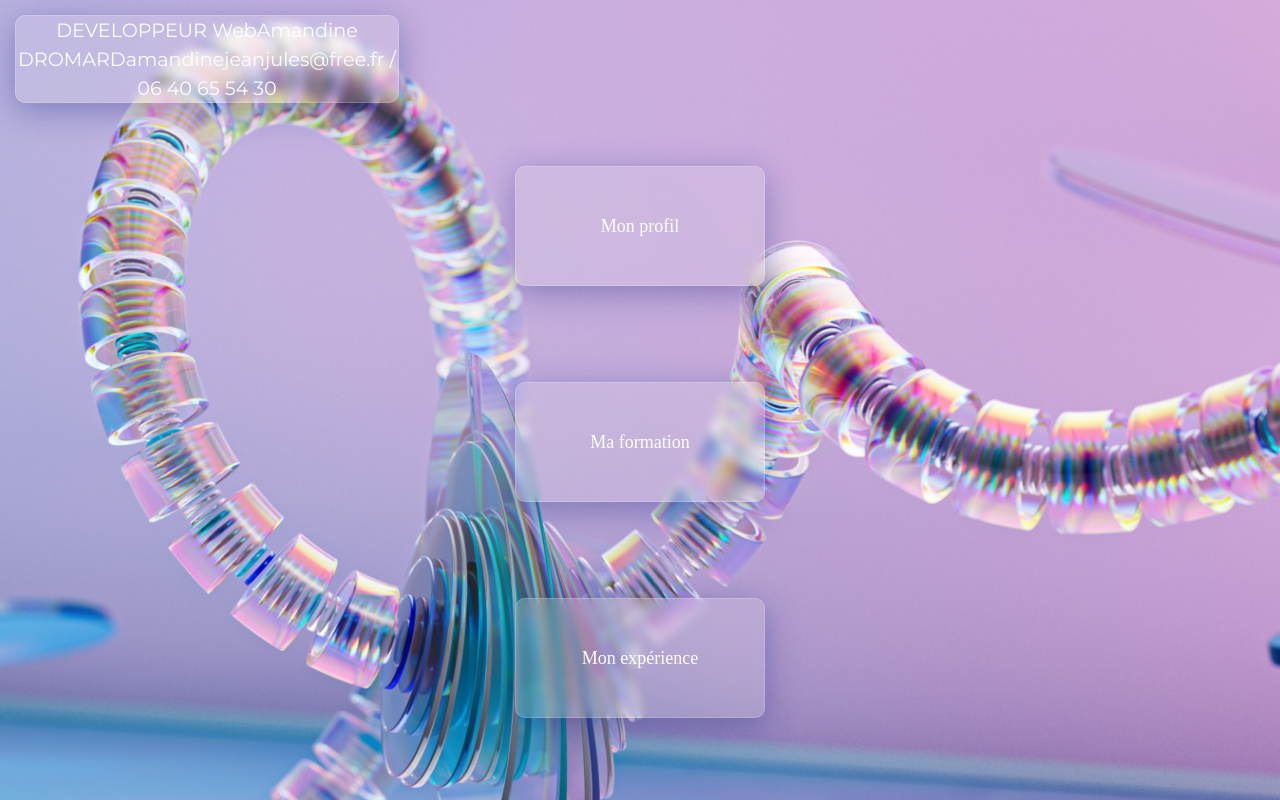
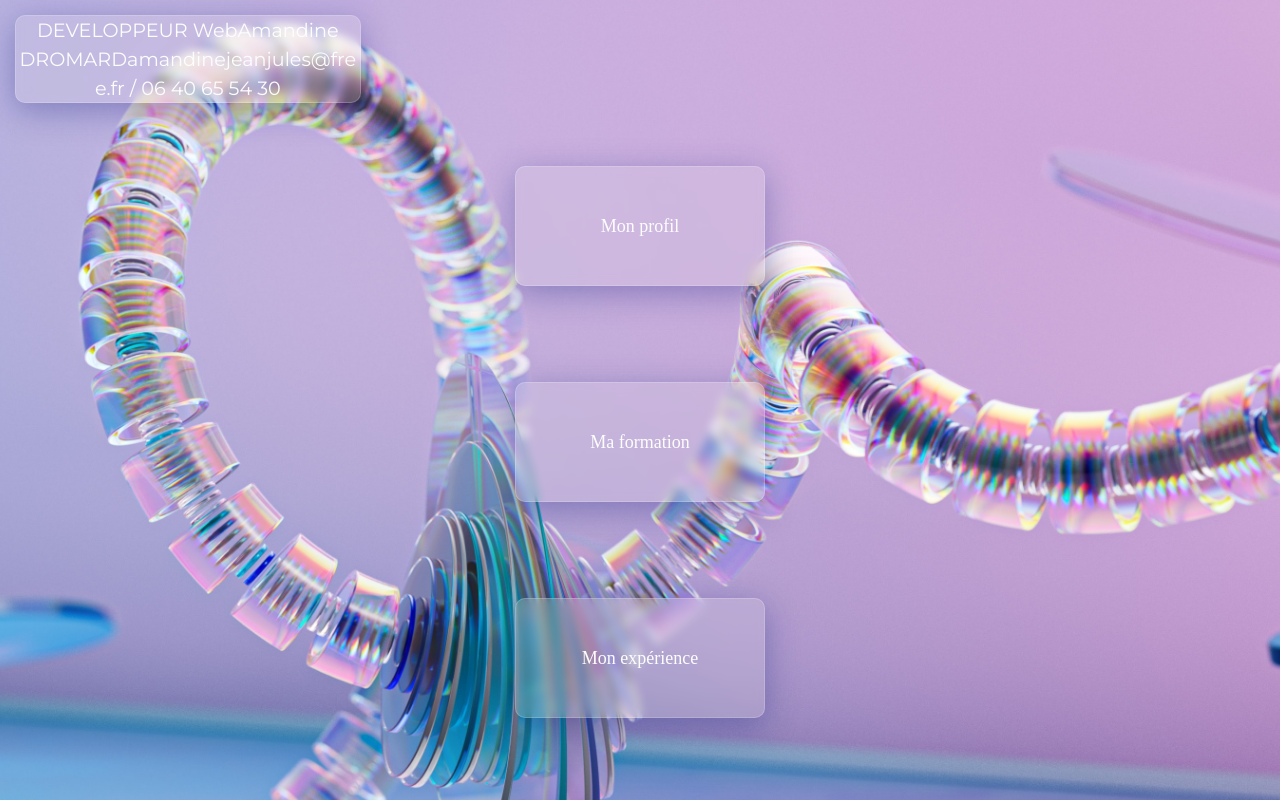
Before and after one commit to Amand04/cv, a React (Create React App) app: page / in a window 1280 px wide. Shown: the top 800 px of the page. Built offline with nearby package versions, Linux system fonts and the light colour scheme; a web font is replaced by a local one.

Commit message:
modif bg

```diff
--- a/src/App.css
+++ b/src/App.css
@@ -18,9 +18,6 @@
 }
 
 @media screen and (max-width: 900px) {
-  .App {
-    backgroundsize: 700px;
-  }
 }
 
 @keyframes App-logo-spin {
@@ -36,7 +33,7 @@
 }
 .Header_card {
   display: block;
-  width: 24rem;
+  width: 18em;
   list-style-type: none;
   background: rgba(231, 226, 236, 0.2);
   box-shadow: 0 8px 32px 0 rgba(31, 38, 135, 0.37);
```
